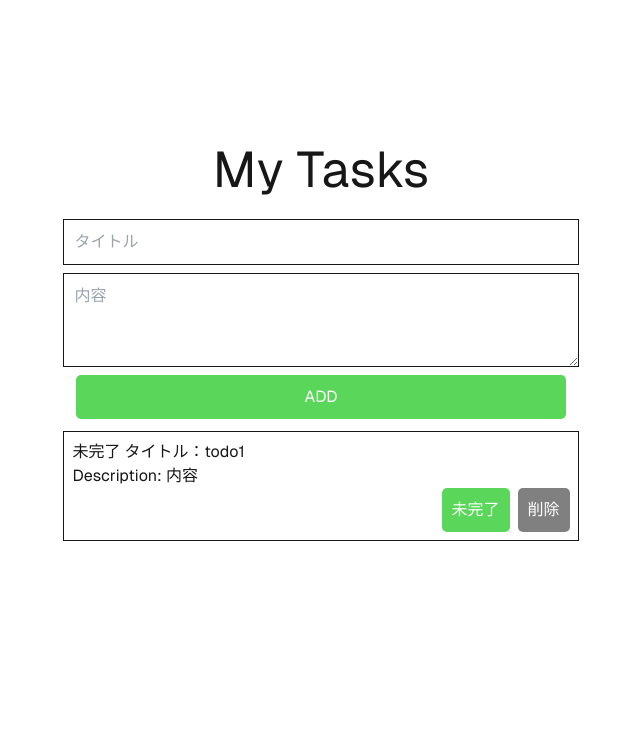
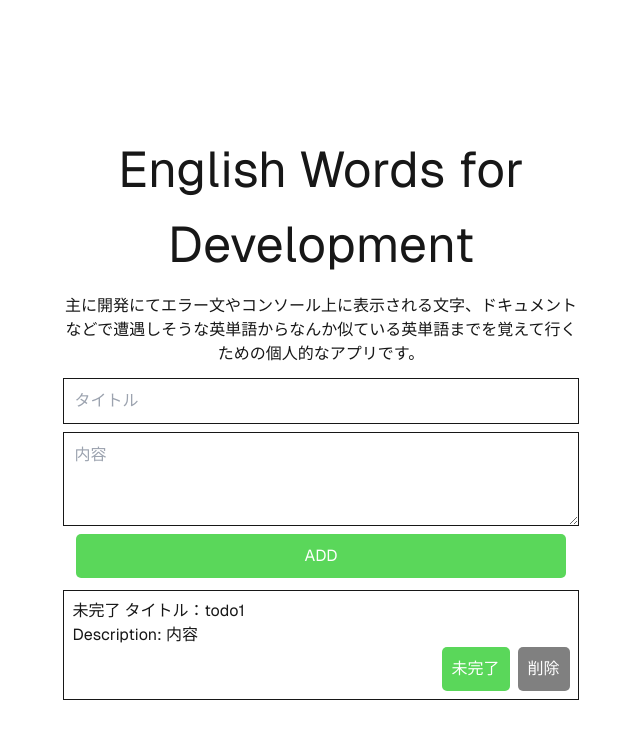
Before and after one commit to ka2yuki/todo-nextjs, a Next.js app: page / in a window 1280 px wide. Shown: the top 738 px of the page, without its empty margins (319-959 px from the left). Built offline with nearby package versions, Linux system fonts and the light colour scheme.

Commit message:
メモ帳タイトル メモ帳からWebアプリに記録していくための大まかな概要。

```diff
--- a/app/page.tsx
+++ b/app/page.tsx
@@ -11,7 +11,8 @@ export default function Home() {
   return (
     <div className="grid grid-rows-[20px_1fr_20px] justify-items-center min-h-screen p-0 pb-20 sm:p-20 font-[family-name:var(--font-geist-sans)]">
       <main className="flex flex-col gap-3 row-start-2 items-center sm:items-start">
-        <h1 style={h1Style}>My Tasks</h1>
+        <h1 style={h1Style}>English Words for Development</h1>
+        <p>主に開発にてエラー文やコンソール上に表示される文字、ドキュメントなどで遭遇しそうな英単語からなんか似ている英単語までを覚えて行くための個人的なアプリです。</p>
         <RecoilRoot>
           <InputForm />
           <List />
```
